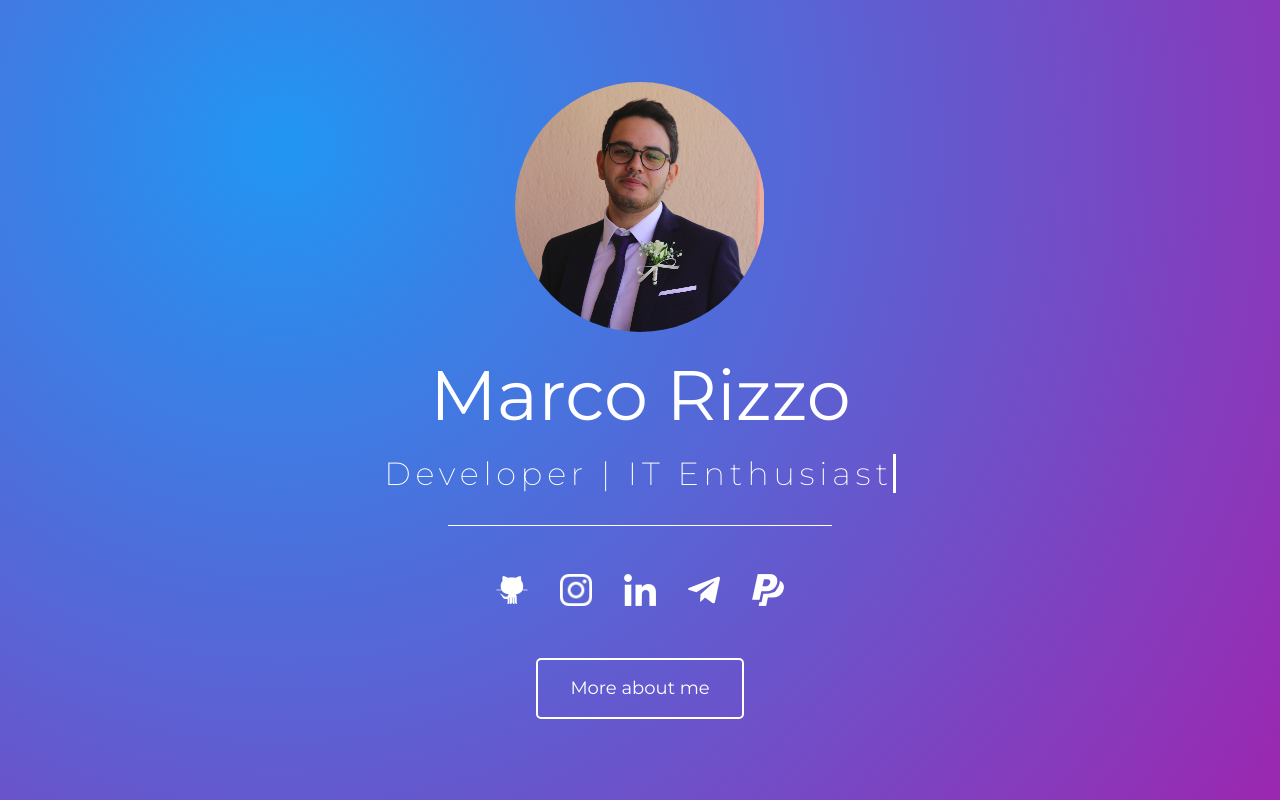
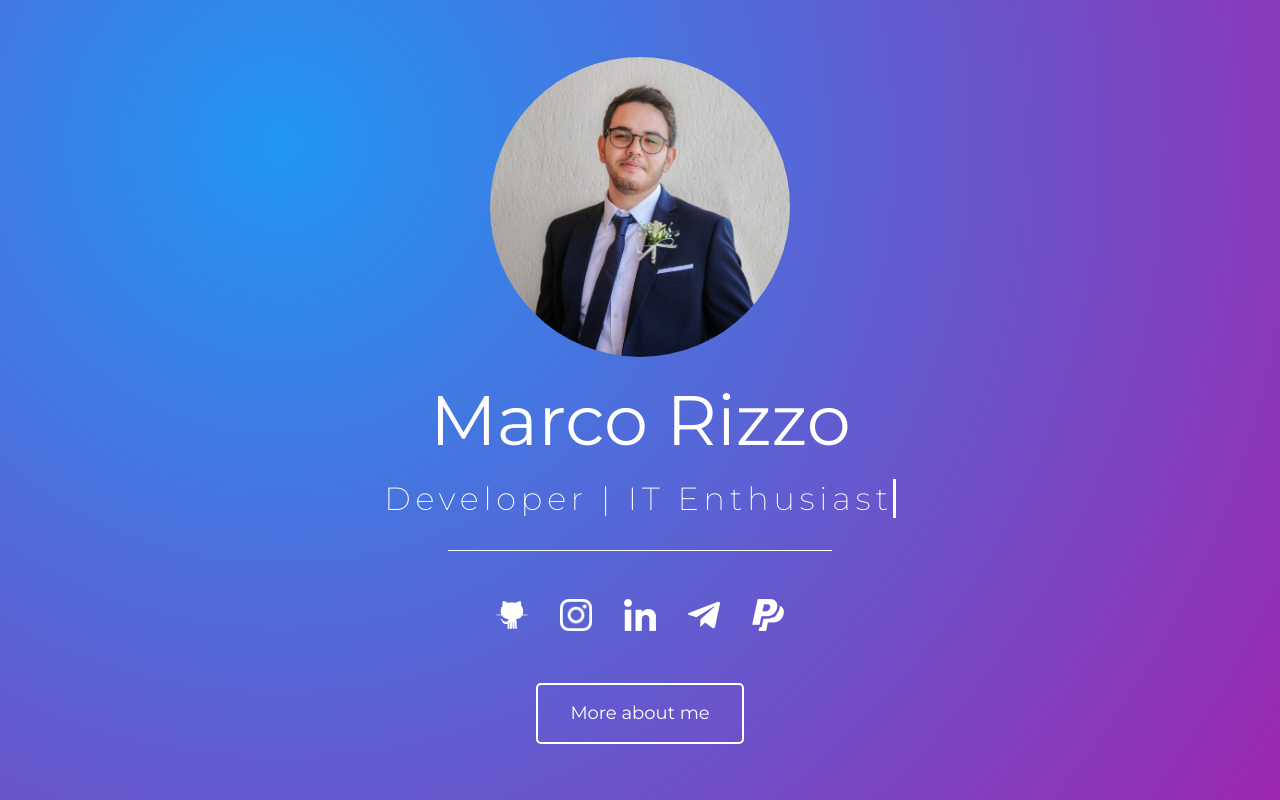
Before and after one commit to Hack64/hack64.github.io, a React (Create React App) app: page / in a window 1280 px wide. Shown: the top 800 px of the page. Built offline with nearby package versions, Linux system fonts and the light colour scheme.

Commit message:
update profile picture

```diff
--- a/src/components/aboutme/AboutMe.jsx
+++ b/src/components/aboutme/AboutMe.jsx
@@ -1,6 +1,6 @@
 import React from 'react'
 import "./aboutme.css"
-import profile_pic from "../../assets/profile_pic.png"
+import profile_pic from "../../assets/profile_pic.jpeg"
 
 const AboutMe = () => {
     return (
--- a/src/components/aboutme/aboutme.css
+++ b/src/components/aboutme/aboutme.css
@@ -26,6 +26,8 @@
 
 .portfolio__aboutme-content-image img {
     border-radius: 50%;
+    max-width: 300px;
+    max-height: 300px;
 }
 
 .portfolio__separator {
```
Also changed, not shown: src/assets/profile_pic.jpeg (added), src/assets/profile_pic.png (deleted).
